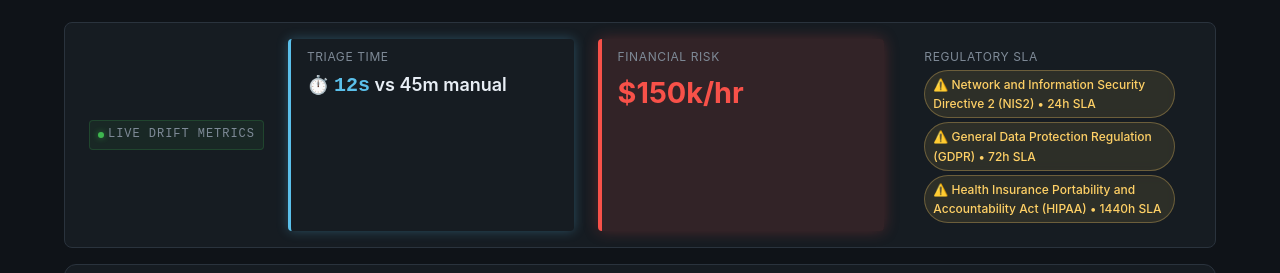
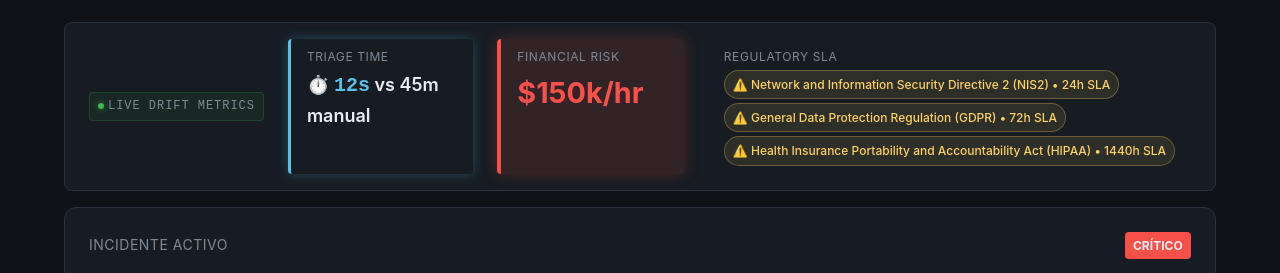
Before and after one commit to Marce-Inda/diftbrief-app, a React (Vite) app: page / in a window 1280 px wide. Shown: the part 140-413 px from the top of the page. Built offline with nearby package versions, Linux system fonts and the light colour scheme; no server answers.

Commit message:
style: fix regulatory badge overflow with compact padding and ellipsis

```diff
--- a/src/components/BusinessHeader.css
+++ b/src/components/BusinessHeader.css
@@ -41,21 +41,26 @@
   display: flex;
   flex-wrap: wrap;
   gap: var(--spacing-xs);
+  overflow: hidden;
 }
 
 .business-header__badge {
   display: inline-flex;
   align-items: center;
   gap: var(--spacing-xs);
-  padding: var(--spacing-xs) var(--spacing-sm);
+  padding: 4px 8px;
   background: rgba(255, 209, 102, 0.1);
   color: var(--color-decision);
   border: 1px solid rgba(255, 209, 102, 0.3);
   border-radius: 999px;
-  font-size: var(--font-size-xs);
+  font-size: 0.75rem;
   font-weight: 500;
   backdrop-filter: blur(4px);
   -webkit-backdrop-filter: blur(4px);
+  white-space: nowrap;
+  overflow: hidden;
+  text-overflow: ellipsis;
+  max-width: 100%;
 }
 
 /* Triage Card - Cyan accent */
```
